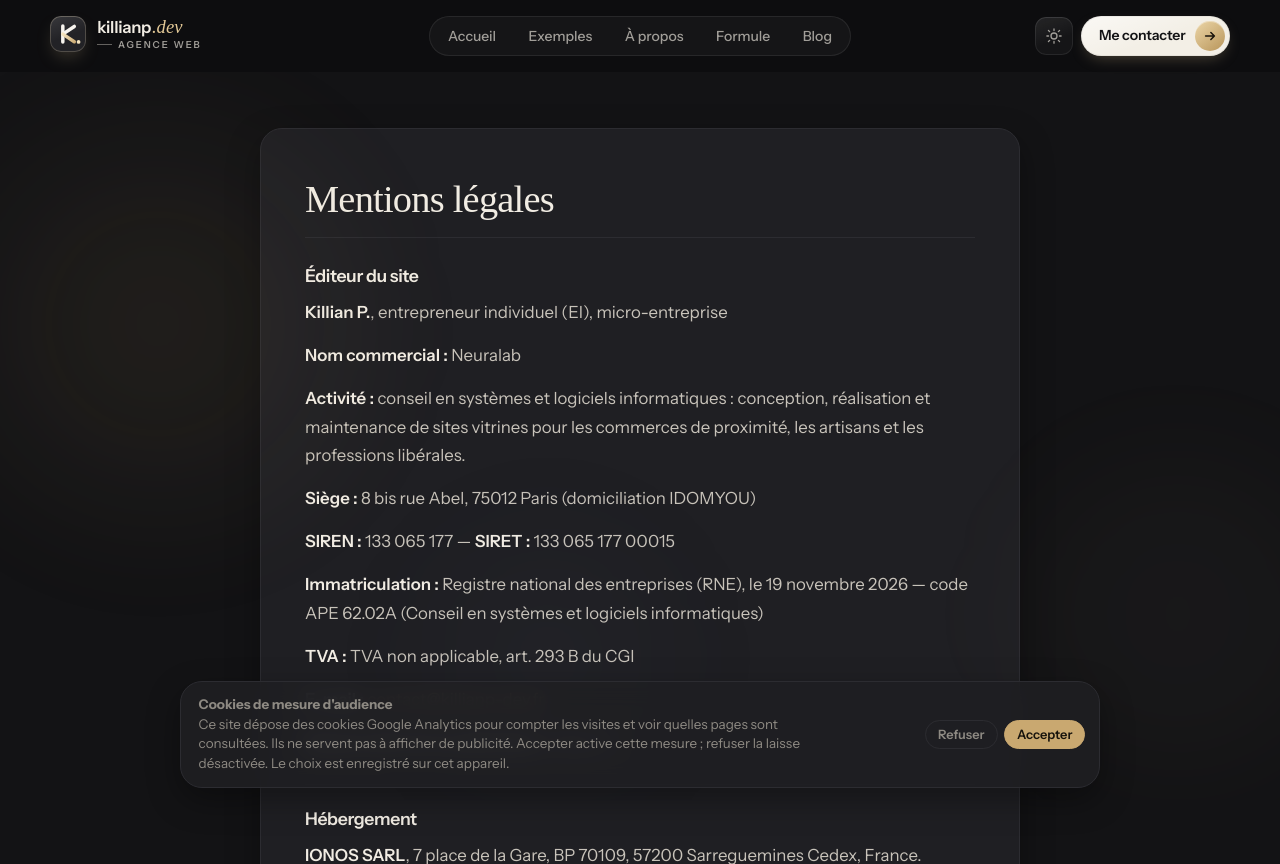
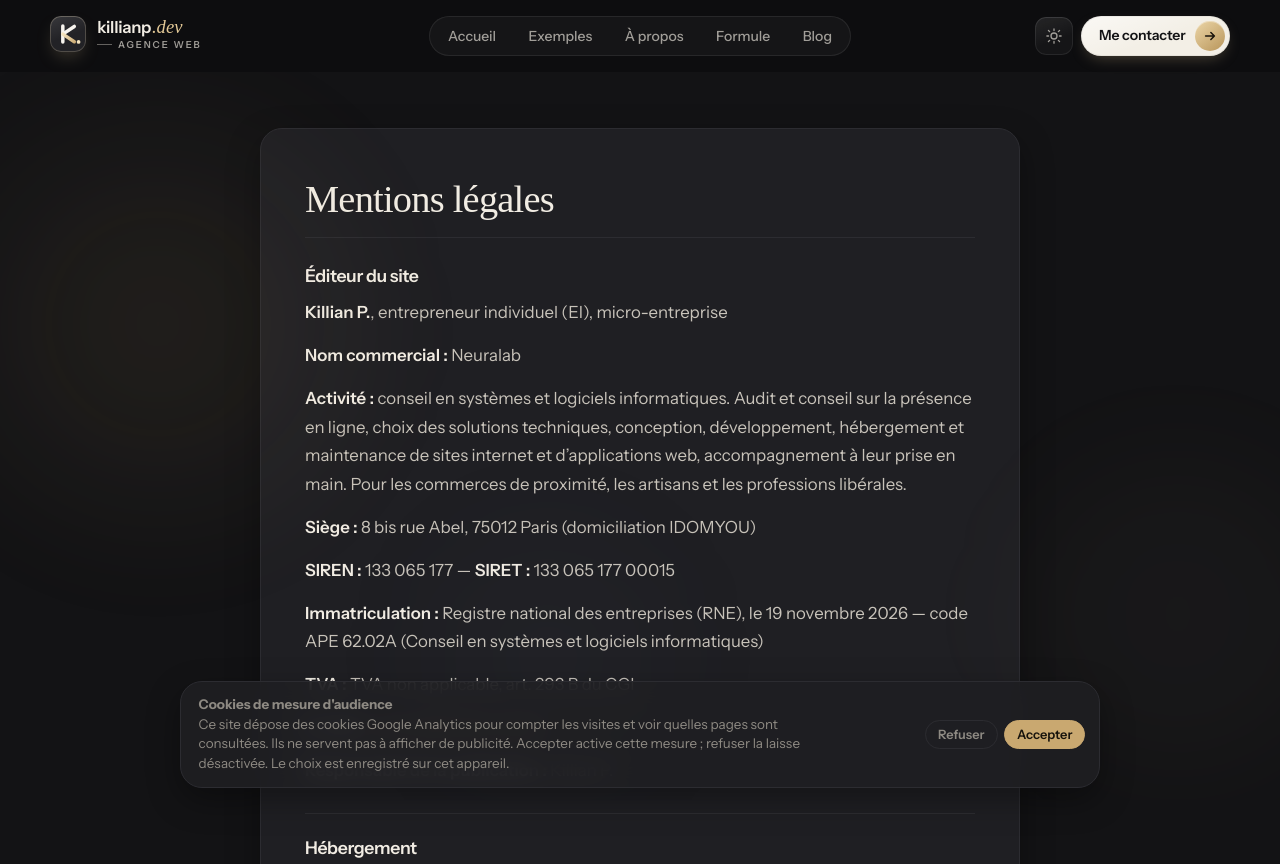
Before and after one commit to Killianp-dev/django-app, a Django app: page /mentions-legales/ in a window 1280 px wide. Shown: the top 864 px of the page. Run offline with Django 5.2, Linux system fonts and the light colour scheme; some web fonts are replaced.

Commit message:
Mentions légales du site et des démos : élargir l'activité dans le cadre du code APE 62.02A (audit et conseil sur la présence en ligne, choix des solutions techniques, conception, développement, hébergement et maintenance de sites internet et d'applications web, accompagnement à leur prise en main).
Co-Authored-By: Claude Opus 5.5 <noreply@anthropic.com>

```diff
--- a/src/templates/mentions_legales.html
+++ b/src/templates/mentions_legales.html
@@ -11,7 +11,7 @@
         <h2>Éditeur du site</h2>
         <p><strong>Killian&nbsp;P.</strong>, entrepreneur individuel (EI), micro-entreprise</p>
         <p><strong>Nom commercial :</strong> Neuralab</p>
-        <p><strong>Activité :</strong> conseil en systèmes et logiciels informatiques : conception, réalisation et maintenance de sites vitrines pour les commerces de proximité, les artisans et les professions libérales.</p>
+        <p><strong>Activité :</strong> conseil en systèmes et logiciels informatiques. Audit et conseil sur la présence en ligne, choix des solutions techniques, conception, développement, hébergement et maintenance de sites internet et d’applications web, accompagnement à leur prise en main. Pour les commerces de proximité, les artisans et les professions libérales.</p>
         <p><strong>Siège :</strong> 8 bis rue Abel, 75012 Paris (domiciliation IDOMYOU)</p>
         <p><strong>SIREN :</strong> 133 065 177 — <strong>SIRET :</strong> 133 065 177 00015</p>
         <p><strong>Immatriculation :</strong> Registre national des entreprises (RNE), le 19 novembre 2026 — code APE 62.02A (Conseil en systèmes et logiciels informatiques)</p>
--- a/src/templates/vitrine/partials/legal/mentions.html
+++ b/src/templates/vitrine/partials/legal/mentions.html
@@ -9,7 +9,7 @@
 <section>
     <h2>Éditeur</h2>
     <p><strong>Killian&nbsp;P.</strong>, entrepreneur individuel (EI) — nom commercial Neuralab (killianp-dev)</p>
-    <p>Conseil en systèmes et logiciels informatiques : conception et réalisation de sites vitrines.</p>
+    <p>Conseil en systèmes et logiciels informatiques : conseil sur la présence en ligne, conception, développement et maintenance de sites internet.</p>
     <p>Siège : 8 bis rue Abel, 75012 Paris (domiciliation IDOMYOU)</p>
     <p>SIRET : 133 065 177 00015 — TVA non applicable, art. 293 B du CGI</p>
     <p>Responsable de la publication : Killian&nbsp;P.</p>
--- a/src/vitrines/tests.py
+++ b/src/vitrines/tests.py
@@ -126,7 +126,7 @@ class MaconAutonomeTests(TestCase):
         for prefix in ("/demo-macon/", "/demo-coiffeur/"):
             html = self.client.get(prefix + "mentions-legales/").content.decode()
             with self.subTest(prefix=prefix):
-                self.assertIn("Conseil en systèmes et logiciels informatiques : conception et réalisation de sites vitrines.", html)
+                self.assertIn("Conseil en systèmes et logiciels informatiques : conseil sur la présence en ligne, conception, développement et maintenance de sites internet.", html)
 
 
 class SectionsSignatureTests(TestCase):
```
